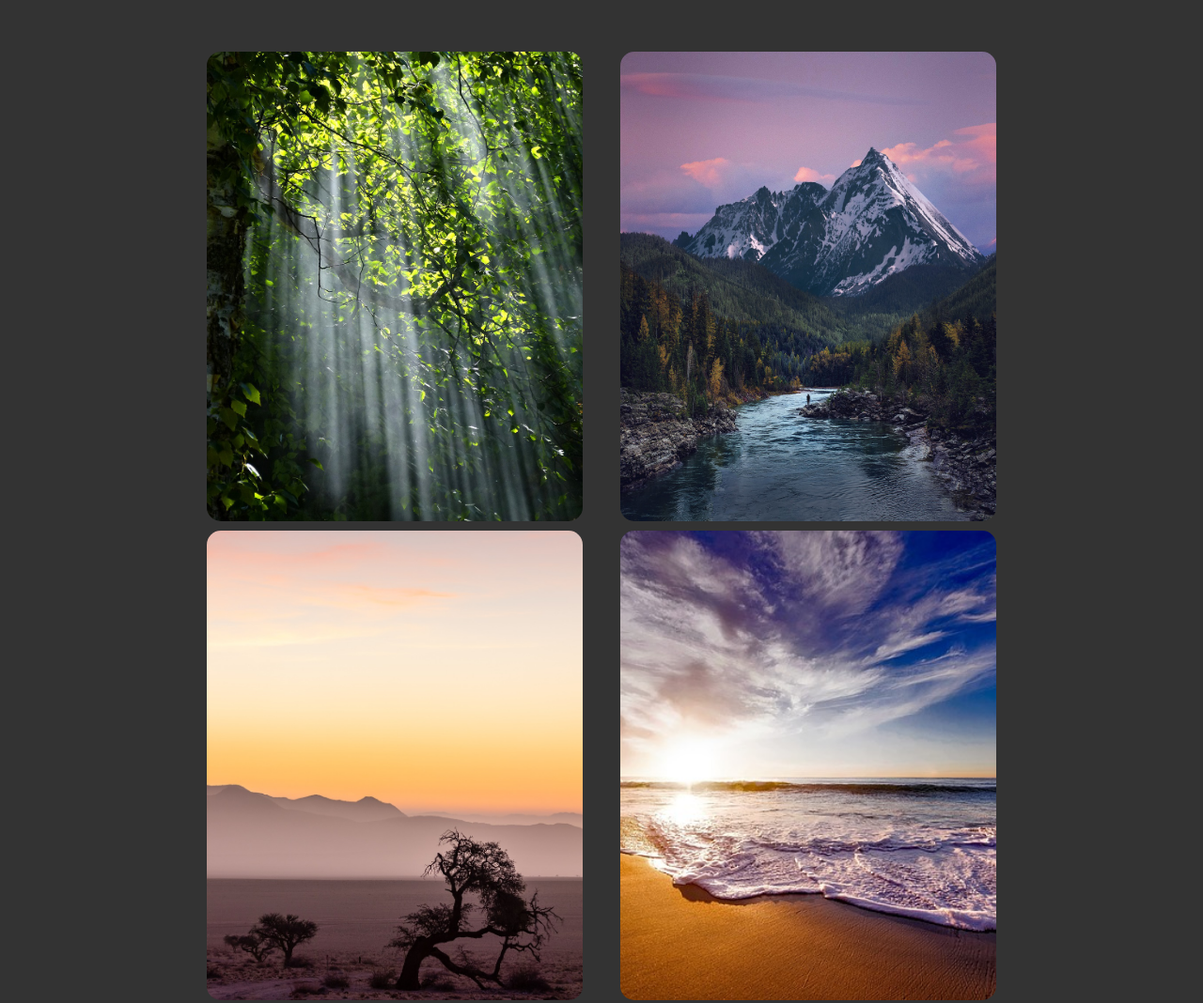
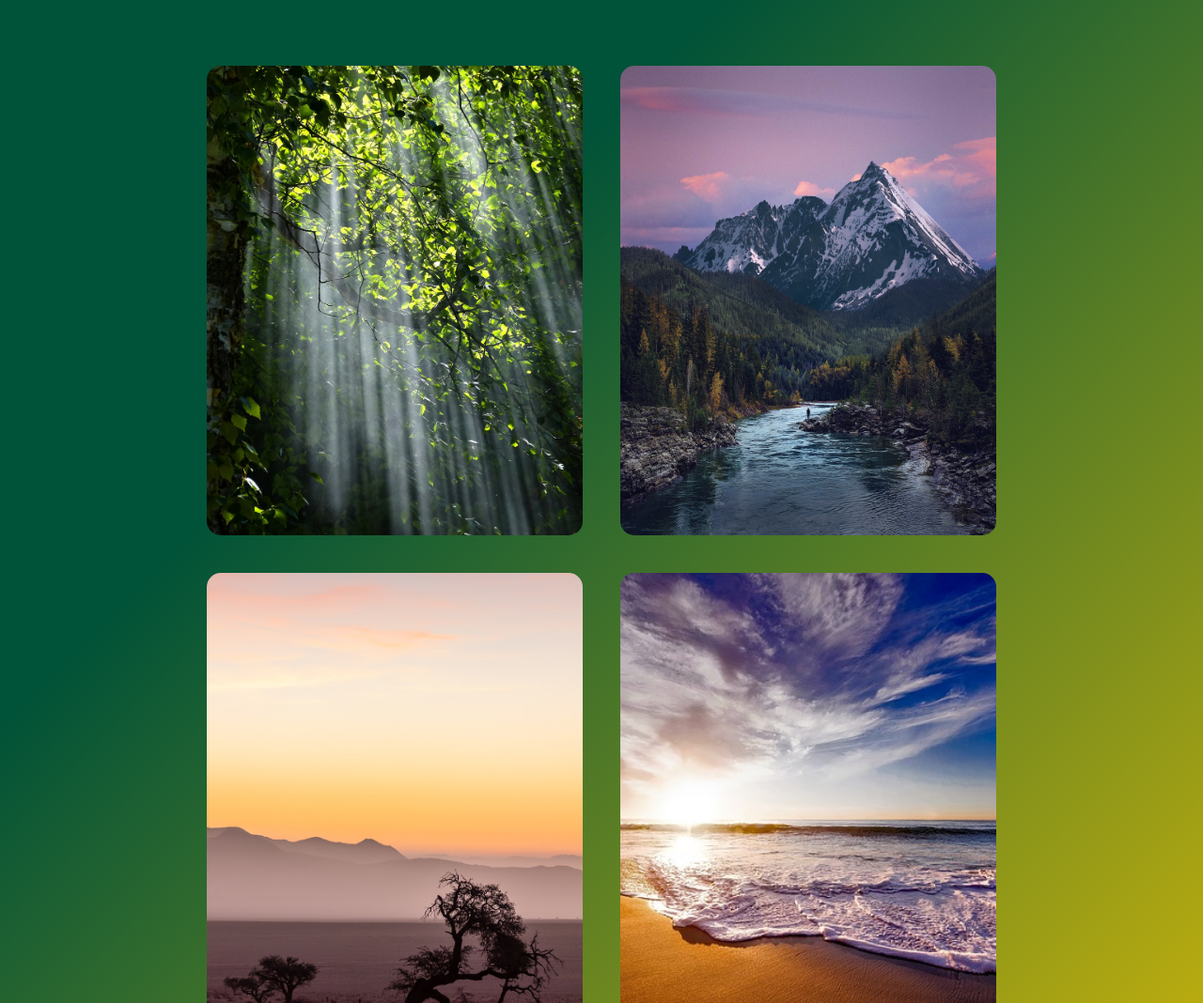
Before and after one commit to Filemonekk/Moving_Cards, a plain HTML site: page index.html in a window 1280 px wide. Shown: the top 1068 px of the page at 94% size. Drawn offline with Linux system fonts and the light colour scheme.

Commit message:
added new backgrounds and mediaqueries

```diff
--- a/main.css
+++ b/main.css
@@ -11,14 +11,14 @@ body {
     text-align: center;
     justify-content: center;
     font-family: 'Ubuntu', sans-serif;
-    background-color: #333;
+    background-image: linear-gradient(315deg, #0d0a0b 0%, #009fc2 74%);
     margin-top: 50px;
 }
 
 
 .card {
 
-
+    margin: 20px 20px;
     width: 400px;
     height: 500px;
     perspective: 800px;
@@ -149,7 +149,15 @@ h3 {
 
 }
 
-@media (min-width: 500px){
-    .card {
-        margin: 5px 20px;}
+@media (min-width:800px ) {
+    body {
+        background-image: linear-gradient(315deg, #baba00 0%, #ba1313 74%);
+    }
 }
+
+
+@media (min-width:1200px ) {
+    body {
+        background-image: linear-gradient(315deg, #ffcd00 0%, #005238 74%);
+    }
+}
```
